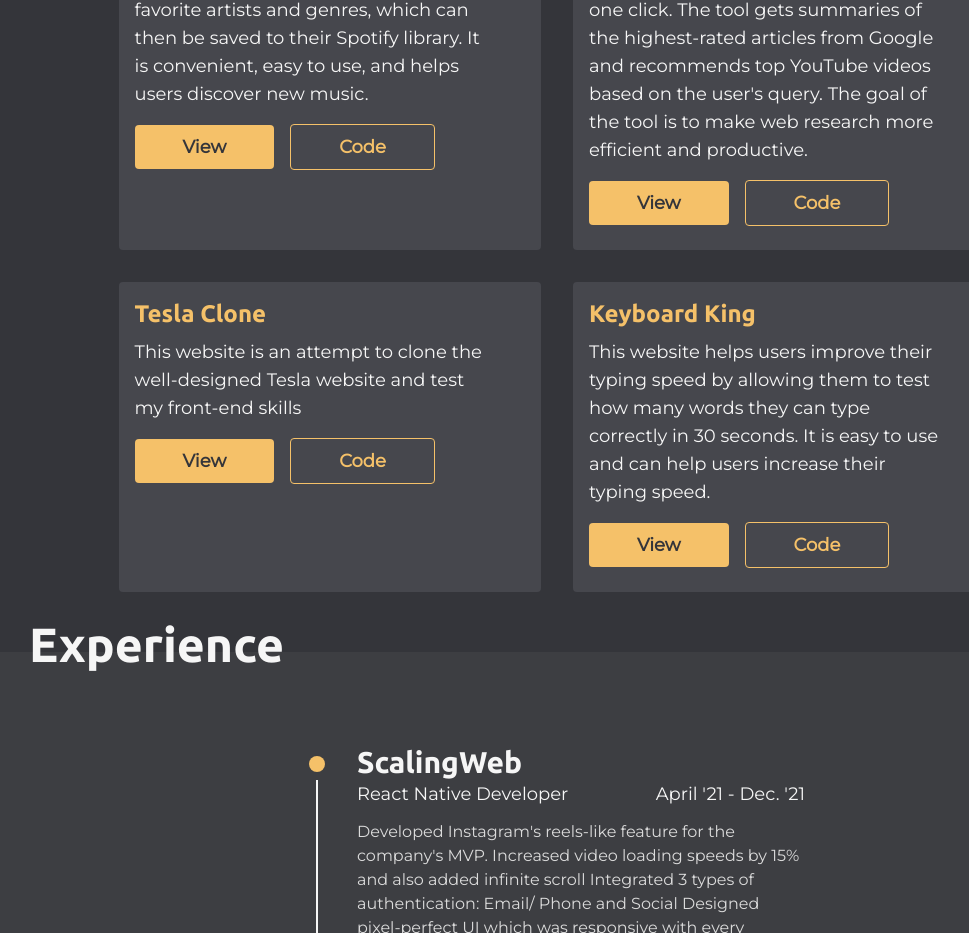
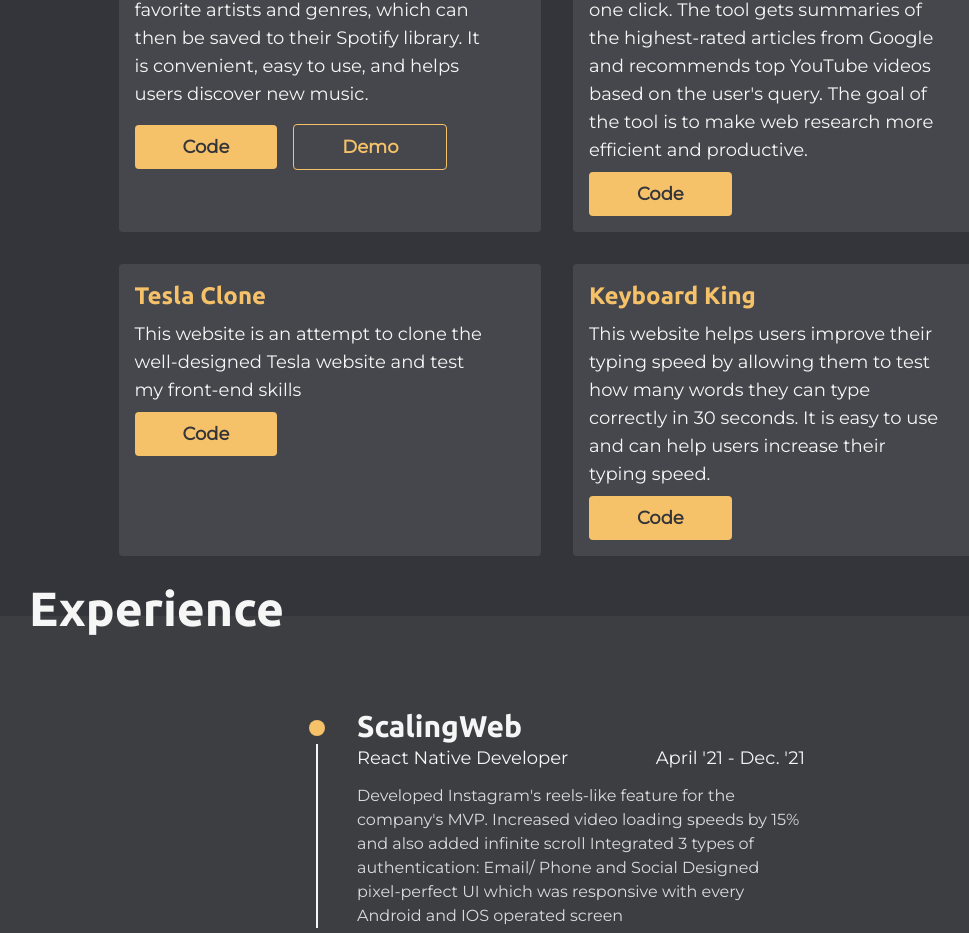
Before and after one commit to deeppomal/deeppomal-portfolio, a Next.js app: page / in a window 1280 px wide. Shown: the part 1072-2005 px from the top of the page, without its empty margins (83-1052 px from the left). Built offline with nearby package versions, Linux system fonts and the light colour scheme.

Commit message:
project links

```diff
--- a/components/Portfolio.js
+++ b/components/Portfolio.js
@@ -14,7 +14,7 @@ const data = [
     id:'2',
     name:'Deep Search',
     descr:"This tool allows users to quickly search relevant articles and videos with just one click. The tool gets summaries of the highest-rated articles from Google and recommends top YouTube videos based on the user's query. The goal of the tool is to make web research more efficient and productive.",
-    viewLink:'deep-search.netlify.app',
+    viewLink:'',
     codeLink:'https://github.com/deeppomal/deep-search',
     image:'/static/proj.png'
   },
@@ -22,7 +22,7 @@ const data = [
     id:'3',
     name:'Tesla Clone',
     descr:'This website is an attempt to clone the well-designed Tesla website and test my front-end skills',
-    viewLink:'tesla-clone-dp.netlify.app/',
+    viewLink:'',
     codeLink:'https://github.com/deeppomal/tesla-clone',
     image:'/static/tesla.png'
   },
@@ -30,7 +30,7 @@ const data = [
     id:'4',
     name:'Keyboard King',
     descr:'This website helps users improve their typing speed by allowing them to test how many words they can type correctly in 30 seconds. It is easy to use and can help users increase their typing speed.',
-    viewLink:'keyboard-king.netlify.app/',
+    viewLink:'',
     codeLink:'https://github.com/deeppomal/Keyboard-King',
     image:'/static/keyboard.png'
   }
--- a/components/ProjectCard.js
+++ b/components/ProjectCard.js
@@ -9,14 +9,14 @@ export const ProjectCard = ({data}) => {
             <p className='text-[#f5c169] lg:text-2xl text-xl font-Ubuntu'>{data.name}</p>
             <p className='w-11/12 text-[#f6f6f6] mt-2 lg:text-lg font-Montserrat'>{data.descr}</p>
             <div className='flex items-center mt-2'>
-                <a href={data.viewLink} target={'_blank'} rel="noreferrer" ><div className='bg-[#f5c169] py-2 px-12 rounded mr-2 cursor-pointer'>
-                    <p className='text-[#34353a] font-bold font-Montserrat  lg:text-lg'>View</p>
+                <a href={data.codeLink} target={'_blank'} rel="noreferrer" ><div className='bg-[#f5c169] py-2 px-12 rounded mr-2 cursor-pointer'>
+                    <p className='text-[#34353a] font-bold font-Montserrat  lg:text-lg'>Code</p>
                 </div>
                 </a>
-                <a href={data.codeLink} target={'_blank'} rel="noreferrer"><div className='border border-[#f5c169] py-2 px-12 rounded m-2 cursor-pointer'>
-                    <p className='text-[#f5c169] font-bold font-Montserrat lg:text-lg'>Code</p>
+                {data.viewLink &&<a href={data.viewLink} target={'_blank'} rel="noreferrer"><div className='border border-[#f5c169] py-2 px-12 rounded m-2 cursor-pointer'>
+                    <p className='text-[#f5c169] font-bold font-Montserrat lg:text-lg'>Demo</p>
                 </div>
-                </a>
+                </a>}
             </div>
         </div>
     </div>
```
